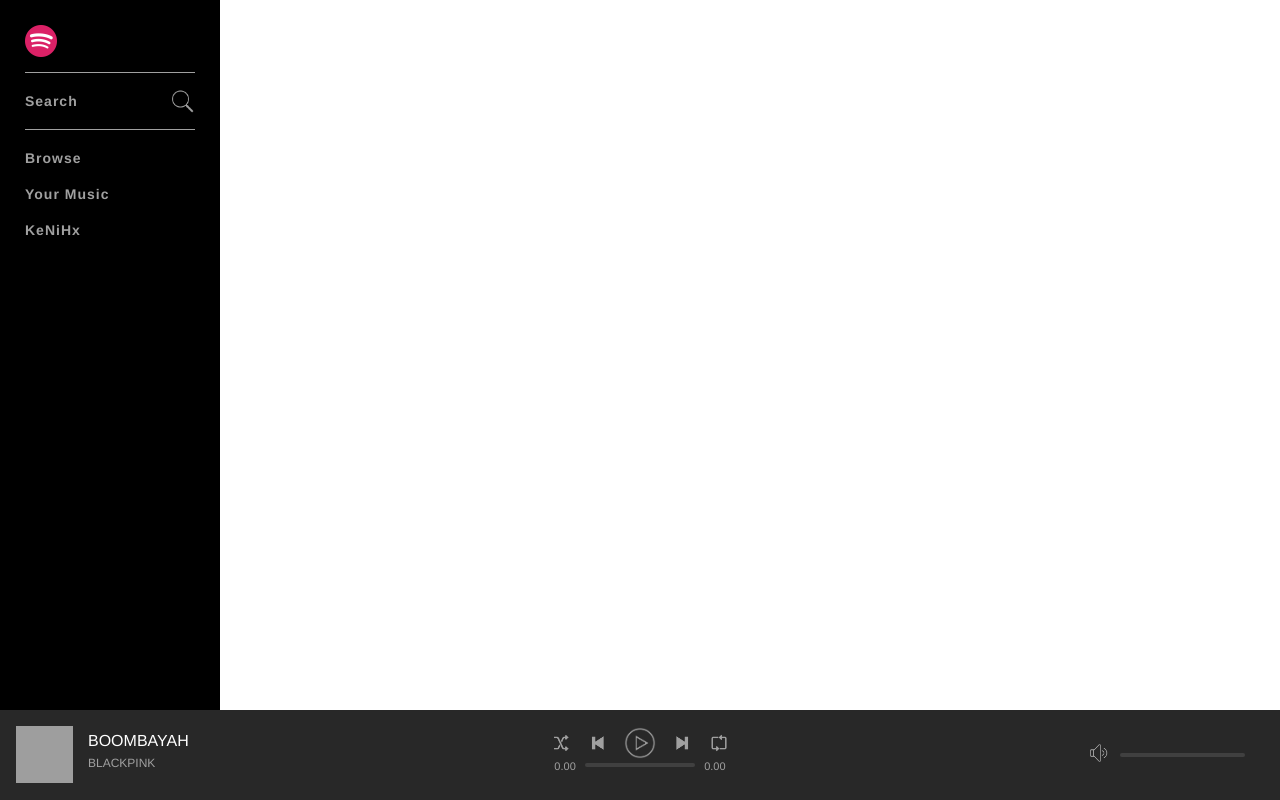
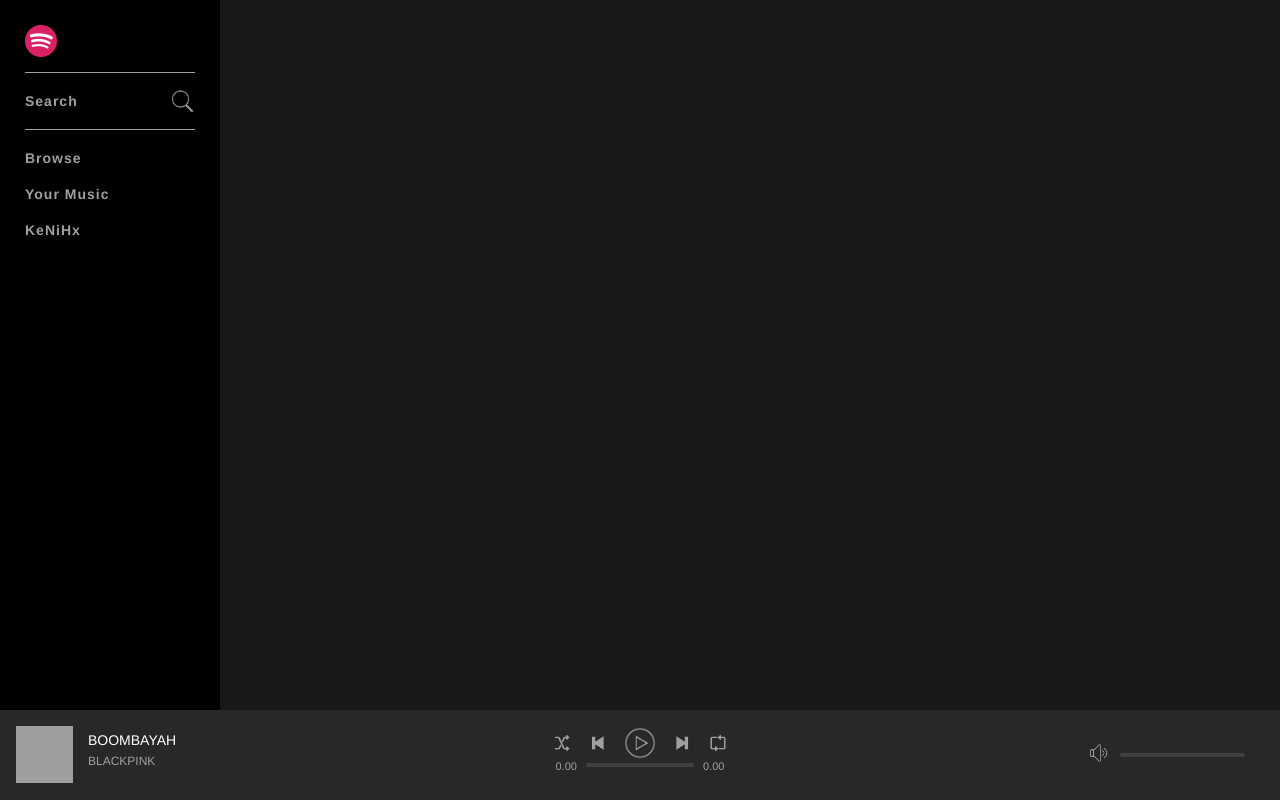
Before and after one commit to KeNiHx/MU, a PHP site: page / in a window 1280 px wide. Run offline with PHP 8.4, Linux system fonts and the light colour scheme; the visitor is signed in with stand-in values (Sample User, id 1); grey boxes are pictures that could not be loaded.

Commit message:
added styles to main container

```diff
--- a/assets/css/style.css
+++ b/assets/css/style.css
@@ -7,6 +7,12 @@ html, body {
 * {
 	font-family: "Helvetica Neue", Helvetica, Arial, sans-serif;
 	color: #fff;
+}
+
+body {
+    background-color: #181818;
+    font-size: 14px;
+    min-width: 720px;
 }
 
 #nowPlayingBarContainer {
@@ -202,3 +208,13 @@ html, body {
     top: 6px;
     width: 25px;
 }
+
+#mainViewContainer {
+    margin-left: 220px;
+    padding-bottom: 90px;
+    width: calc(100% -220px);
+}
+
+#mainContent {
+    padding: 0 20px;
+}
--- a/index.php
+++ b/index.php
@@ -19,6 +19,11 @@ if(isset($_SESSION['userLoggedIn'])){
     <div id="mainContainer">
         <div id="topContainer">
             <?php include("includes/navBarContainer.php"); ?>
+            <div id="mainViewContainer">
+                <div id="mainContent">
+
+                </div>
+            </div>
         </div>
 
         <?php include("includes/nowPlayingBar.php"); ?>
```
